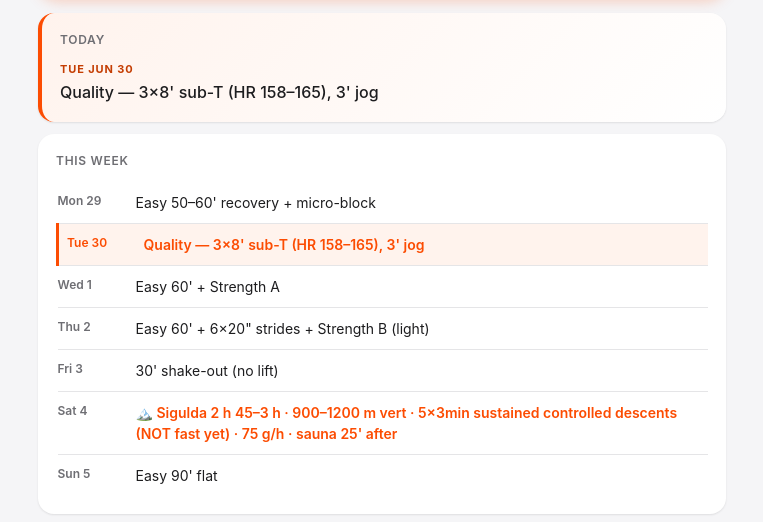
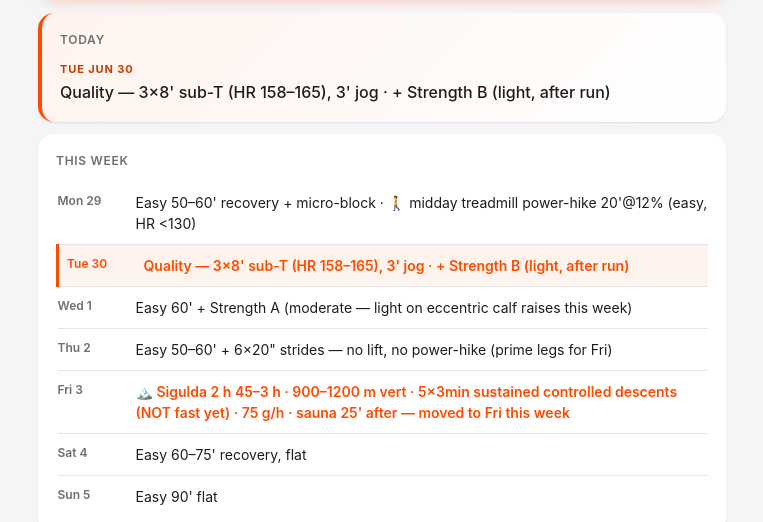
Before and after one commit to Deecu-A/Gauja, a plain HTML site: page index.html in a window 1280 px wide. Shown: the part 236-758 px from the top of the page, without its empty margins (258-1021 px from the left). Drawn offline with Linux system fonts and the light colour scheme.

Commit message:
Add files via upload

```diff
--- a/index.html
+++ b/index.html
@@ -314,7 +314,7 @@
     <div class="pill-row"><span>Threshold (sub-T)</span><span class="val">3:36–3:54/km · HR 155–167</span></div>
     <div class="pill-row"><span>Speed (strides only)</span><span class="val">3:19–3:35/km</span></div>
     <div class="sub-h">Weekly volume ceiling (not a target)</div>
-    <div class="rule">Ramp: <strong>8 → 9.5 → 10 → 11 (recce) → 7 → 6 → race</strong>. Tissue adaptation rate caps the build, not the hours available. Borderline readiness → hit the lower end.</div>
+    <div class="rule">Ramp: <strong>8 → 9.5 → 10 → 11 (recce) → 7 → 5 → race</strong>. Tissue adaptation rate caps the build, not the hours available. Borderline readiness → hit the lower end.</div>
   </div>
 </details>
 
@@ -359,6 +359,19 @@
       <li><span class="exercise-name">Clamshells</span> <span class="exercise-detail">2 × 15 each side</span></li>
       <li><span class="exercise-name">Foot intrinsics</span> <span class="exercise-detail">1 min · toe spreads + towel scrunches</span></li>
     </ul>
+  </div>
+</details>
+
+<details>
+  <summary>Workday treadmill · power-hike (12%)</summary>
+  <div class="content">
+    <p class="note">Low-impact, race-specific climbing work done midday during the workday. Builds power-hike economy + climbing durability for Gauja's ~3,000 m of ascent, and adds aerobic volume without the impact of more running.</p>
+    <div class="rule"><strong>2× per week</strong> (default Mon + Thu), <strong>20–40 min at 12% incline</strong>, easy — walk, don't run. HR Z1 / low Z2 (≤ ~130).</div>
+    <div class="rule"><strong>Never Tue (quality), Fri or Sat (pre-descent / descent).</strong> Keeps the key sessions clean.</div>
+    <div class="rule">Counts toward weekly hours — it is <strong>not bonus volume on top</strong>.</div>
+    <div class="rule">Does <strong>not</strong> replace the Sigulda descents: the treadmill is uphill / concentric only, and descent (eccentric) durability is the #1 risk — it must come from real downhill.</div>
+    <div class="note-warn">Standing desk: keep. Open-ended daily NEAT walking: <strong>parked for now</strong> — with the energy-availability (SHBG) + sub-7 h sleep flags, extra ambient load competes with recovery. Revisit once sleep is consistently 7 h+.</div>
+    <p class="note">Taper weeks (Build 6–7): drop the power-hikes.</p>
   </div>
 </details>
 
@@ -553,17 +566,17 @@ const WEEKS = [
     ]},
   { num: 3, start: '2026-06-29', end: '2026-07-05', phase: 'Build descent volume', volume: '~10 h',
     days: [
-      ['Mon Jun 29', 'Easy 50–60\' recovery + micro-block', false],
-      ['Tue Jun 30', 'Quality — 3×8\' sub-T (HR 158–165), 3\' jog', true],
-      ['Wed Jul 1', 'Easy 60\' + Strength A', false],
-      ['Thu Jul 2', 'Easy 60\' + 6×20" strides + Strength B (light)', false],
-      ['Fri Jul 3', '30\' shake-out (no lift)', false],
-      ['Sat Jul 4', '🏔️ Sigulda 2 h 45–3 h · 900–1200 m vert · 5×3min sustained controlled descents (NOT fast yet) · 75 g/h · sauna 25\' after', true],
+      ['Mon Jun 29', 'Easy 50–60\' recovery + micro-block · 🚶 midday treadmill power-hike 20\'@12% (easy, HR <130)', false],
+      ['Tue Jun 30', 'Quality — 3×8\' sub-T (HR 158–165), 3\' jog · + Strength B (light, after run)', true],
+      ['Wed Jul 1', 'Easy 60\' + Strength A (moderate — light on eccentric calf raises this week)', false],
+      ['Thu Jul 2', 'Easy 50–60\' + 6×20" strides — no lift, no power-hike (prime legs for Fri)', false],
+      ['Fri Jul 3', '🏔️ Sigulda 2 h 45–3 h · 900–1200 m vert · 5×3min sustained controlled descents (NOT fast yet) · 75 g/h · sauna 25\' after — moved to Fri this week', true],
+      ['Sat Jul 4', 'Easy 60–75\' recovery, flat', false],
       ['Sun Jul 5', 'Easy 90\' flat', false],
     ]},
   { num: 4, start: '2026-07-06', end: '2026-07-12', phase: 'Course recce (biggest day)', volume: '~11 h',
     days: [
-      ['Mon Jul 6', 'Easy 50–60\' recovery + micro-block', false],
+      ['Mon Jul 6', 'Easy 50–60\' recovery + micro-block · 🚶 midday treadmill power-hike 20\'@12% (easy) — last one before recce', false],
       ['Tue Jul 7', 'Easy 70\' + 4×20" strides (recce is the stimulus)', false],
       ['Wed Jul 8', 'Easy 60\' + Strength A (maintenance, lighter)', false],
       ['Thu Jul 9', 'Easy 50\' + 4 strides (no lift — bank freshness)', false],
@@ -573,23 +586,23 @@ const WEEKS = [
     ]},
   { num: 5, start: '2026-07-13', end: '2026-07-19', phase: 'Klaipeda — flat de-load', volume: '~7 h',
     days: [
-      ['Mon Jul 13', 'Easy 50\' flat + micro-block', false],
+      ['Mon Jul 13', 'Easy 50\' flat + micro-block · 🚶 optional treadmill power-hike 20\'@12% if hotel gym has incline', false],
       ['Tue Jul 14', 'Easy 60\' + 4×3\' tempo on flat (HR 155–162)', false],
       ['Wed Jul 15', 'Easy 45\' OR rest + Strength A (light maintenance)', false],
       ['Thu Jul 16', 'Easy 50\' + 6×20" strides', false],
       ['Fri Jul 17', '30\' shake-out + Strength B (light)', false],
-      ['Sat Jul 18', 'Easy 90\' flat (boardwalk / Curonian Spit) · treadmill-decline 20\' if available · sauna 25\'', false],
+      ['Sat Jul 18', 'Easy 90\' flat (boardwalk / Curonian Spit) · sauna 25\' (heat work) · descent maintenance = slow eccentric step-downs / stair descents (no decline treadmill needed)', false],
       ['Sun Jul 19', 'Easy 45\' OR rest', false],
     ]},
-  { num: 6, start: '2026-07-20', end: '2026-07-26', phase: 'Race-sim + taper start', volume: '~6 h',
+  { num: 6, start: '2026-07-20', end: '2026-07-26', phase: 'Race-sim + taper start', volume: '~5 h',
     days: [
-      ['Mon Jul 20', 'Easy 50\' + micro-block', false],
+      ['Mon Jul 20', 'Easy 50\' + micro-block · SHBG retest (fasted AM — rested after de-load week)', false],
       ['Tue Jul 21', 'Easy 60\' + 4×3\' race-climb effort (HR 158–162)', false],
       ['Wed Jul 22', 'Easy 50\' + light hike 20\'', false],
       ['Thu Jul 23', 'Easy 40\' + 6×30" hill bounds', false],
       ['Fri Jul 24', 'Rest / 25\' shake-out', false],
-      ['Sat Jul 25', '🎯 RACE-SIM BRICK 2 h 30–3 h · race kit + 80 g/h · 800–1200 m vert · pacing + fuel discipline · sauna 25\'', true],
-      ['Sun Jul 26', 'Easy 1 h · drop yoga this week · SHBG retest', false],
+      ['Sat Jul 25', '🎯 RACE-SIM 90\'–2 h · race kit + 80 g/h · 400–600 m vert · easy–moderate · fuel/GI + gear + one protective descent bout · NOT durability · sauna 25\'', true],
+      ['Sun Jul 26', 'Easy 1 h · drop yoga this week', false],
     ]},
   { num: 7, start: '2026-07-27', end: '2026-08-02', phase: 'Race week', volume: '~3 h + race',
     days: [
```
